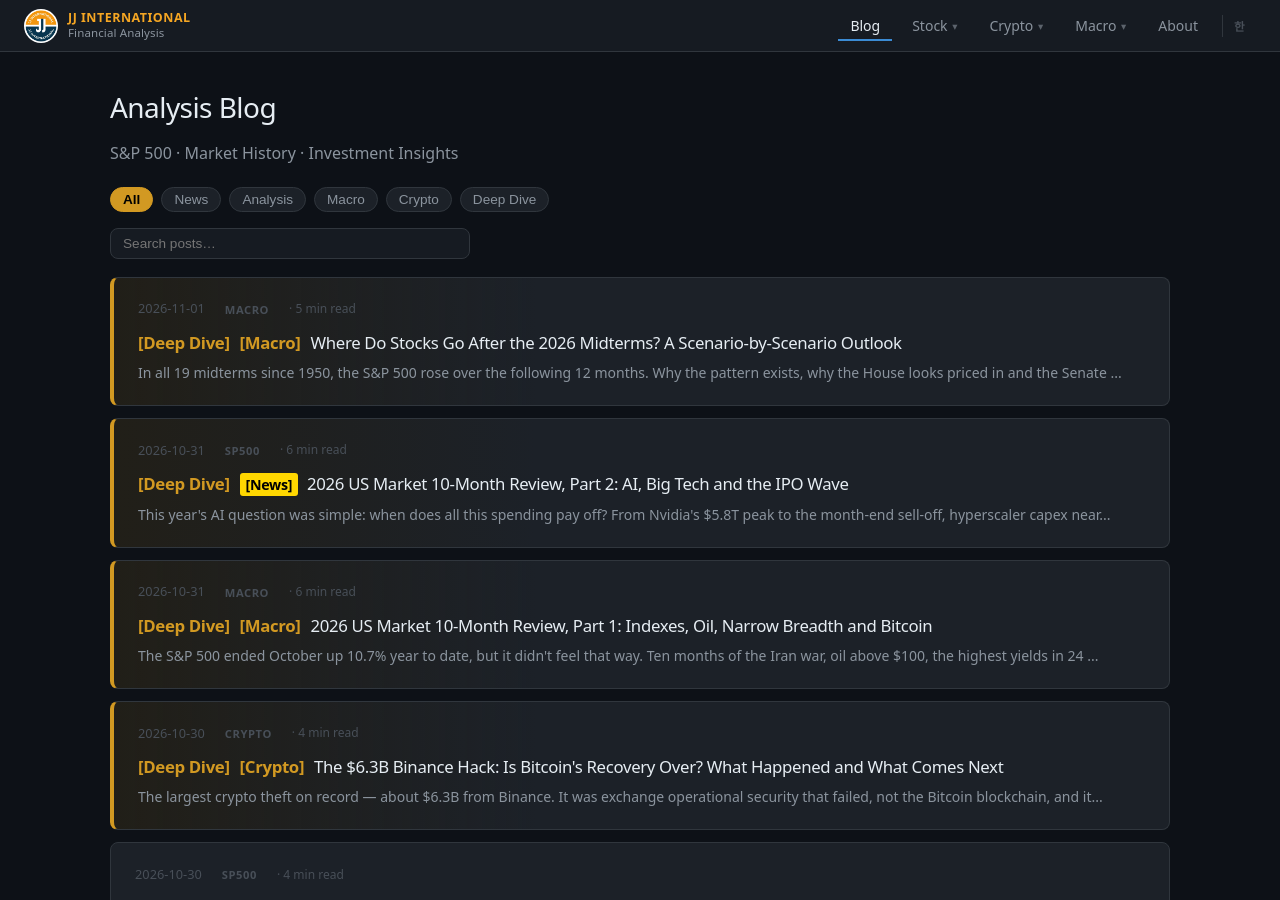
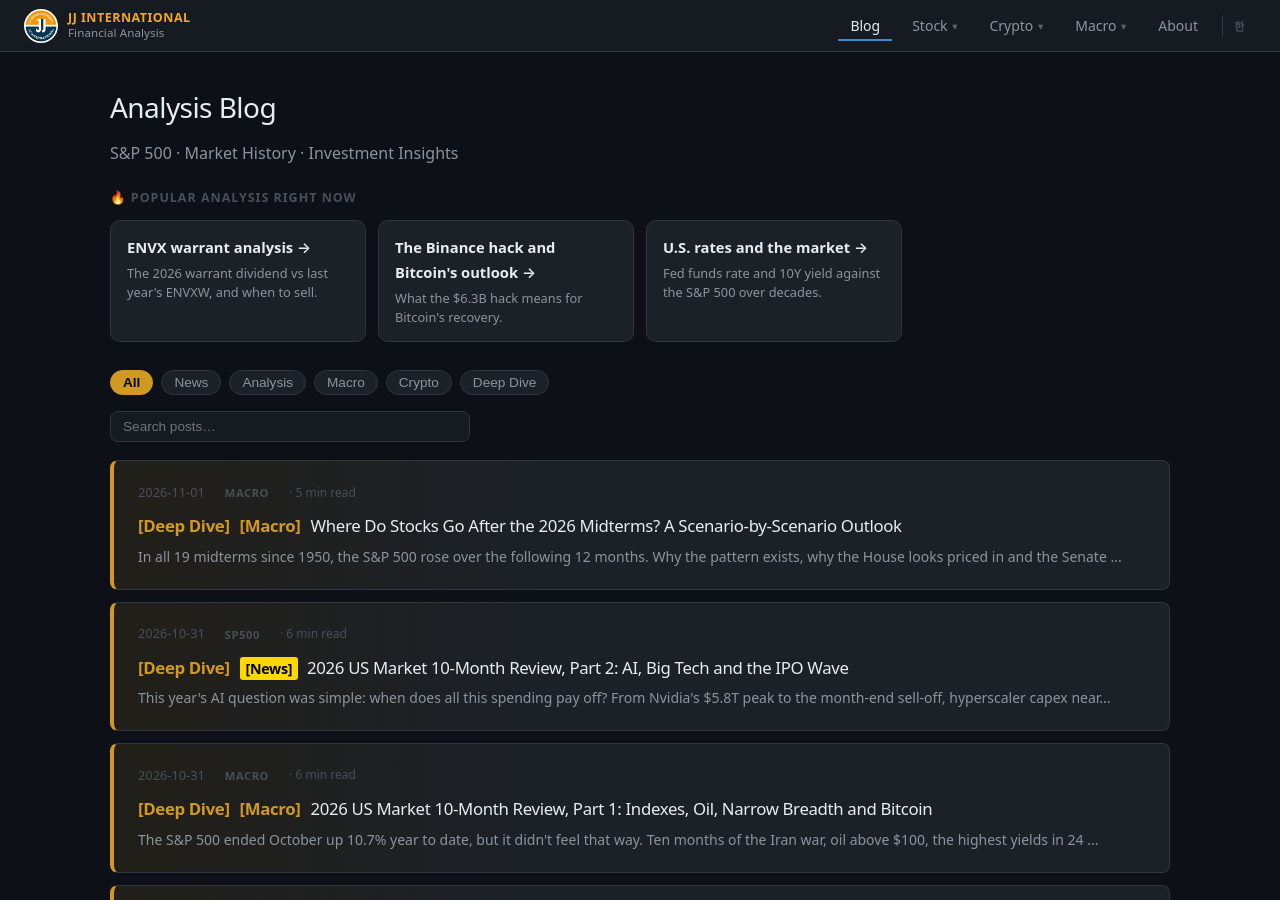
Before and after one commit to jaegunjung/finance, a Jekyll site: the page built from blog/index.html, in a window 1280 px wide and 900 px high. Built offline with Jekyll 4.4.1, drawn with Linux system fonts in a browser that asks for light colours; a script that is not in the unit is left out.

Commit message:
내부 링크 강화: /crypto/·/stock/envx/ 하단에 '함께 보면 좋은 분석' 섹션, /blog/ 상단에 '지금 인기 있는 분석' 배너를 추가해 관련 페이지 간 이동을 늘림
Co-Authored-By: Claude Opus 5.5 <noreply@anthropic.com>

```diff
--- a/blog/index.html
+++ b/blog/index.html
@@ -15,6 +15,18 @@ description_ko: "S&P 500·비트코인·크립토·매크로 경제에 관한
     <span class="ko-only">S&amp;P 500 · 시장 역사 · 투자 인사이트</span>
   </p>
 </div>
+
+<section class="next-reads" aria-labelledby="blogPopularTitle" style="margin:0 0 28px;">
+  <h2 id="blogPopularTitle"><span class="en-only">🔥 Popular analysis right now</span><span class="ko-only">🔥 지금 인기 있는 분석</span></h2>
+  <div class="next-reads-grid">
+    {% include next-read-card.html url="/strategy/2026/10/28/envx-second-warrant-dividend-vs-2025-envxw/" en="ENVX warrant analysis" ko="ENVX 워런트 분석"
+       den="The 2026 warrant dividend vs last year's ENVXW, and when to sell." dko="2026 워런트 배당과 작년 ENVXW 비교, 언제 팔아야 하나" %}
+    {% include next-read-card.html url="/crypto/2026/10/30/binance-hack-bitcoin-outlook/" en="The Binance hack and Bitcoin's outlook" ko="바이낸스 해킹과 비트코인 전망"
+       den="What the $6.3B hack means for Bitcoin's recovery." dko="63억 달러 해킹 사태 정리와 비트코인 향후 전망" %}
+    {% include next-read-card.html url="/rates/" en="U.S. rates and the market" ko="미국 금리와 시장 영향"
+       den="Fed funds rate and 10Y yield against the S&amp;P 500 over decades." dko="연준 기준금리·10년물 금리와 S&amp;P 500의 장기 비교" %}
+  </div>
+</section>
 
 <div class="post-filter" role="group" aria-label="Category filter">
   <button type="button" class="active" data-filter="all"><span class="en-only">All</span><span class="ko-only">전체</span></button>
```
Also changed, not shown: crypto/index.html (+12 -0 lines), stock/envx/index.html (+12 -0 lines).
